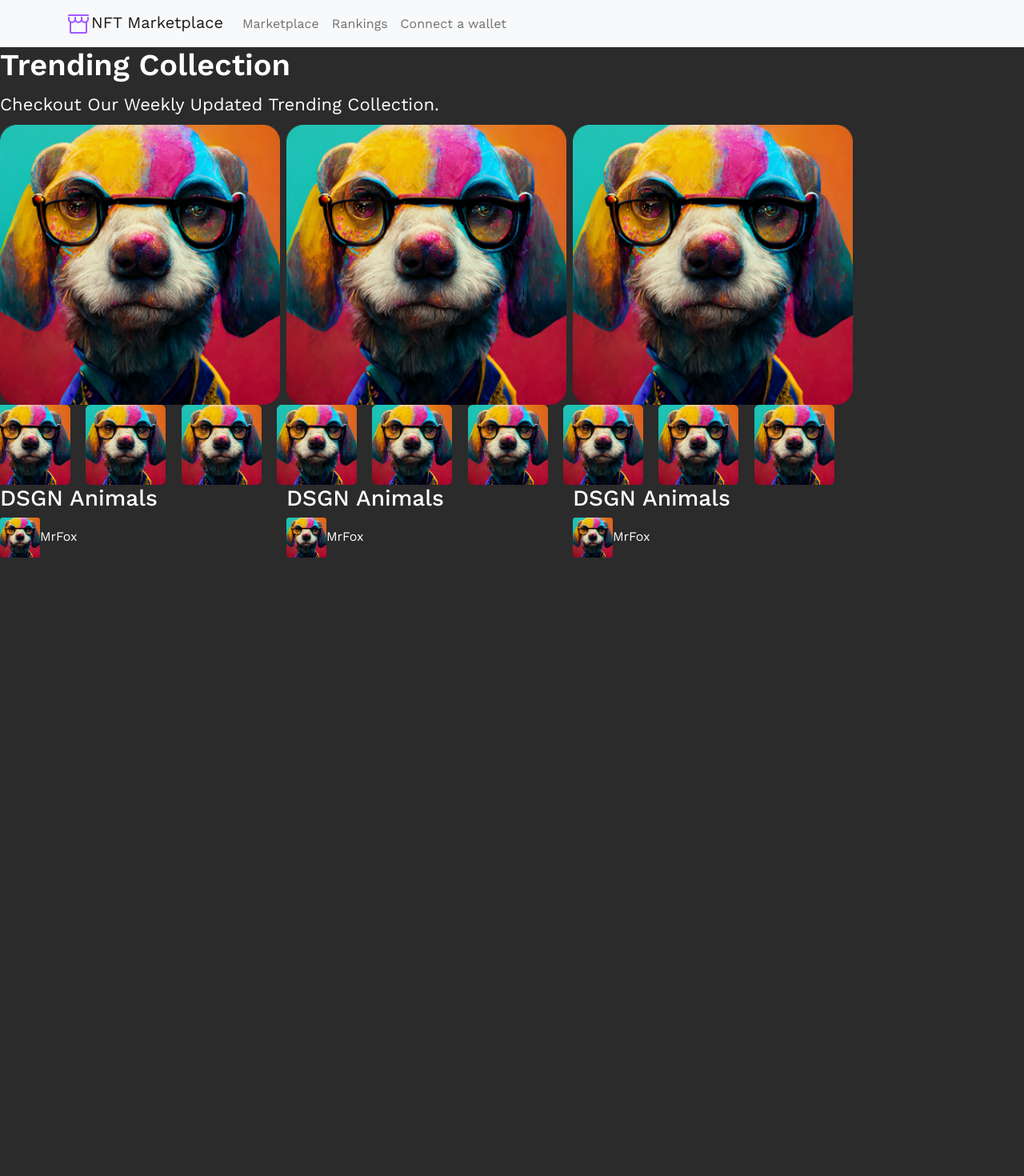
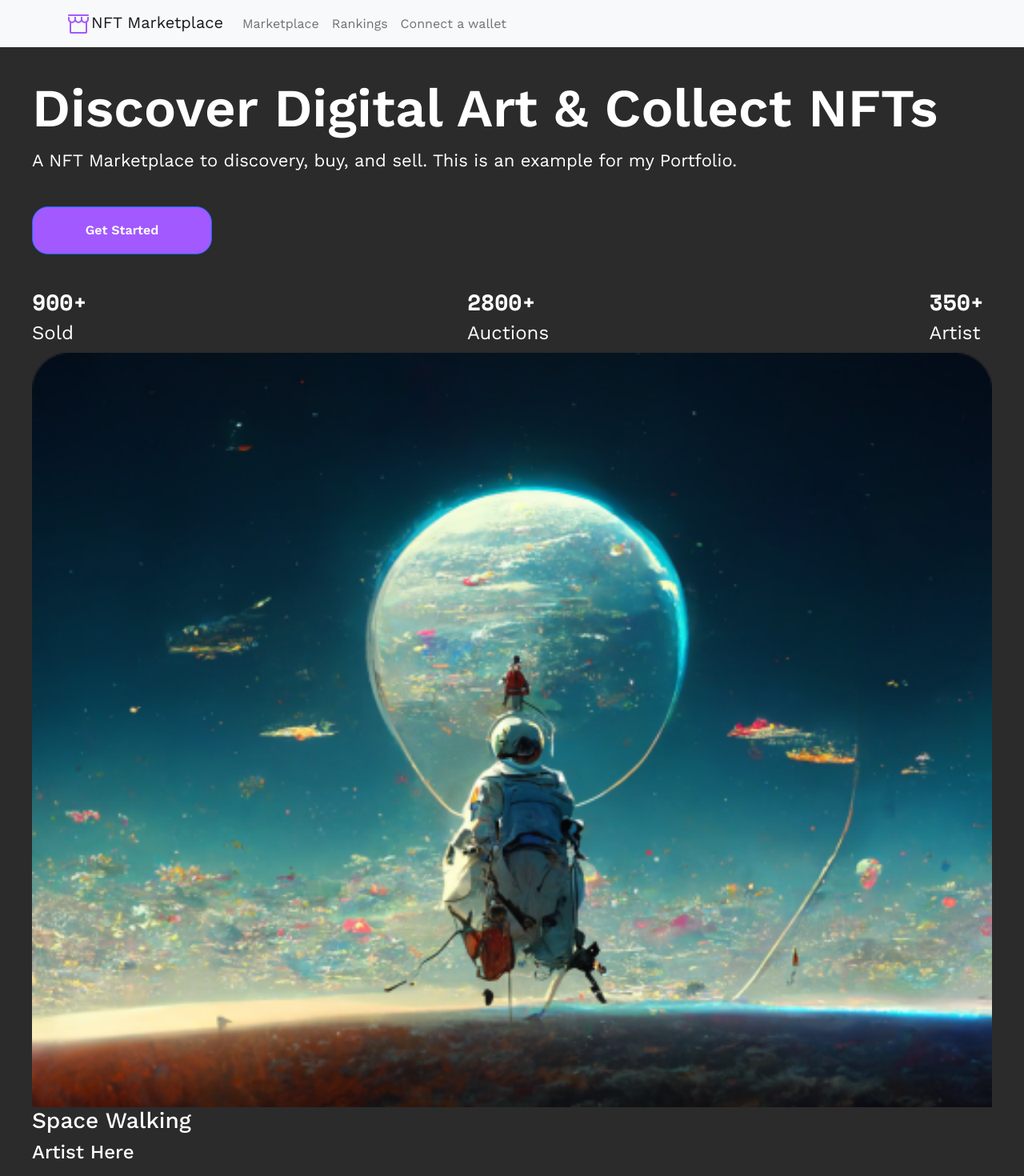
Before and after one commit to kingkwongsta/nft-marketplace, a Next.js app: page / in a window 1280 px wide. Shown: the top 1470 px of the page at 80% size. Before the commit the page ends 800 px from the top, so only its background shows below. Built offline with nearby package versions, Linux system fonts and the light colour scheme.

Commit message:
remove bootstrap from hero component

```diff
--- a/components/hero.jsx
+++ b/components/hero.jsx
@@ -9,9 +9,9 @@ import heroImage from "../public/images/Image Placeholder.png";
 
 export default function Hero() {
   return (
-    <Container className="hero">
-      <Row>
-        <Col sm={7}>
+    <div className="hero">
+      <div>
+        <div sm={7}>
           <h1 className="hero-title">Discover Digital Art & Collect NFTs</h1>
           <h3 className="hero-desc">
             A NFT Marketplace to discovery, buy, and sell. This is an example
@@ -39,20 +39,20 @@ export default function Hero() {
               </li>
             </ul>
           </div>
-        </Col>
-        <Col sm={5}>
-          <Card className="hero-img">
+        </div>
+        <div sm={5}>
+          <div className="hero-img">
             <Image
               src={heroImage}
               style={{ position: "relative", width: "100%", height: "100%" }}
             />
-            <Card.Body>
-              <Card.Title>Space Walking</Card.Title>
-              <Card.Text>Artist Here</Card.Text>
-            </Card.Body>
-          </Card>
-        </Col>
-      </Row>
-    </Container>
+            <div>
+              <h3>Space Walking</h3>
+              <h4>Artist Here</h4>
+            </div>
+          </div>
+        </div>
+      </div>
+    </div>
   );
 }
--- a/pages/index.js
+++ b/pages/index.js
@@ -21,8 +21,8 @@ export default function Home() {
       </Head>
       <main>
         <Navigation />
-        {/* <Hero /> */}
-        <Trending />
+        <Hero />
+        {/* <Trending /> */}
       </main>
     </>
   );
```
